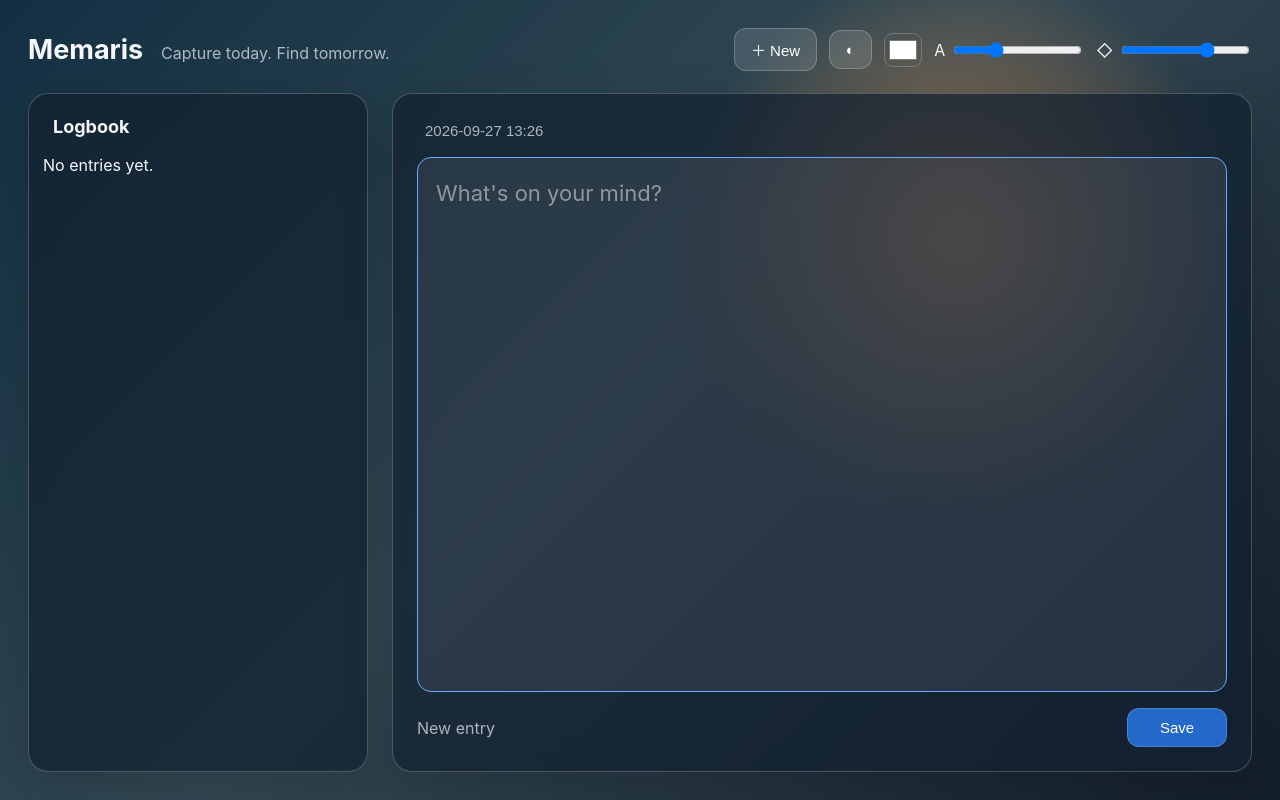
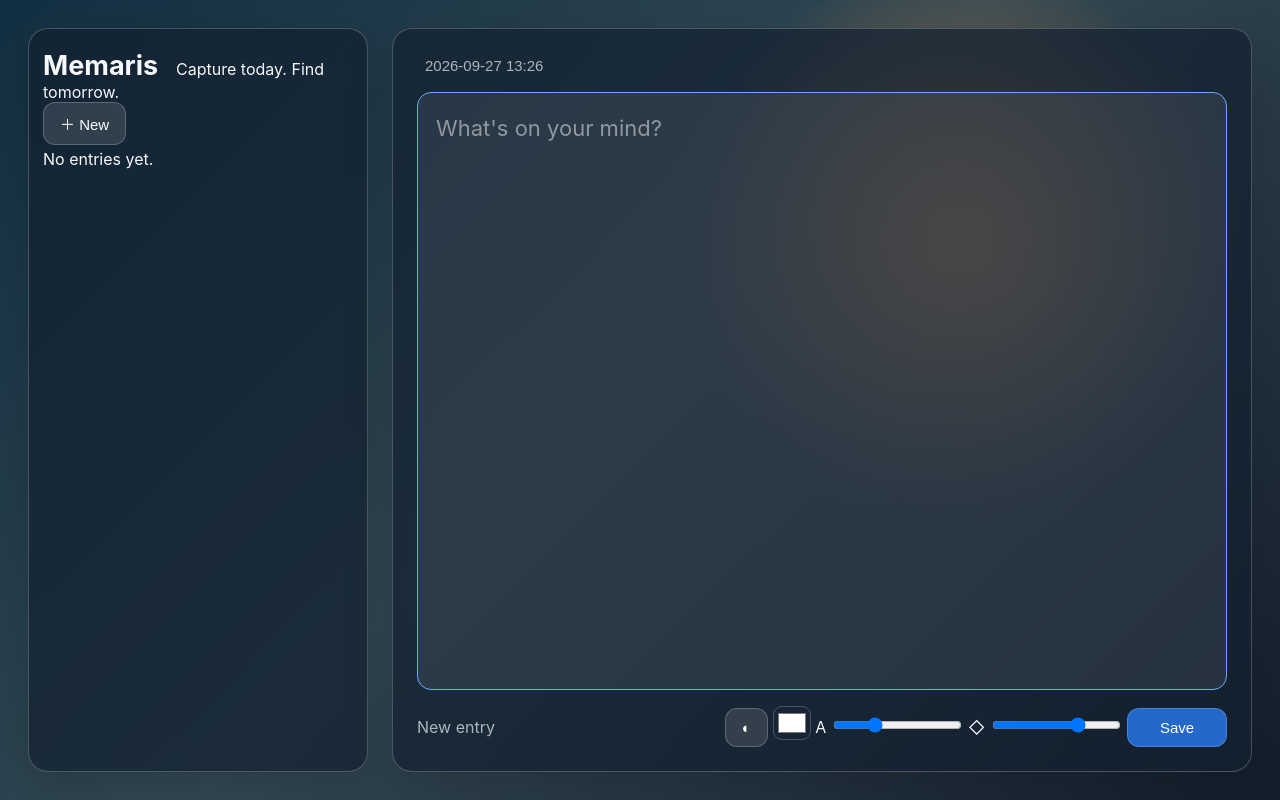
Before and after one commit to f-r-e-d-eth/Memaris, a Flask app: page / in a window 1280 px wide. Run offline with Flask 3, Linux system fonts and the light colour scheme; data that the repository does not hold is empty.

Commit message:
Use compact full-height Memaris layout

```diff
--- a/templates/index.html
+++ b/templates/index.html
@@ -7,22 +7,27 @@
 <body>
   <div id="background"></div><div class="shade"></div>
   <main class="app">
-    <header>
-      <div><h1>Memaris</h1><span>Capture today. Find tomorrow.</span></div>
-      <div class="controls">
-        <button id="newButton">＋ New</button>
-        <button id="backgroundButton" title="Next background">◐</button>
-        <label title="Text color"><input id="colorPicker" type="color" value="#ffffff"></label>
-        <label title="Text size">A <input id="fontSlider" type="range" min="14" max="40" value="22"></label>
-        <label title="Glass transparency">◇ <input id="opacitySlider" type="range" min="20" max="95" value="72"></label>
-      </div>
-    </header>
     <section class="workspace">
-      <aside class="panel sidebar"><h2>Logbook</h2><div id="entries"></div></aside>
+      <aside class="panel sidebar">
+        <div class="sidebar-head">
+          <div><h1>Memaris</h1><span>Capture today. Find tomorrow.</span></div>
+          <button id="newButton">＋ New</button>
+        </div>
+        <div id="entries"></div>
+      </aside>
       <section class="panel editor">
         <button id="dateDisplay" title="Click to change date format"></button>
         <textarea id="entryText" placeholder="What's on your mind?"></textarea>
-        <div class="editor-footer"><span id="status">New entry</span><button id="saveButton">Save</button></div>
+        <div class="editor-footer">
+          <span id="status">New entry</span>
+          <div class="editor-controls">
+            <button id="backgroundButton" title="Next background">◐</button>
+            <label title="Text color"><input id="colorPicker" type="color" value="#ffffff"></label>
+            <label title="Text size">A <input id="fontSlider" type="range" min="14" max="40" value="22"></label>
+            <label title="Glass transparency">◇ <input id="opacitySlider" type="range" min="20" max="95" value="72"></label>
+            <button id="saveButton">Save</button>
+          </div>
+        </div>
       </section>
     </section>
   </main>
```
